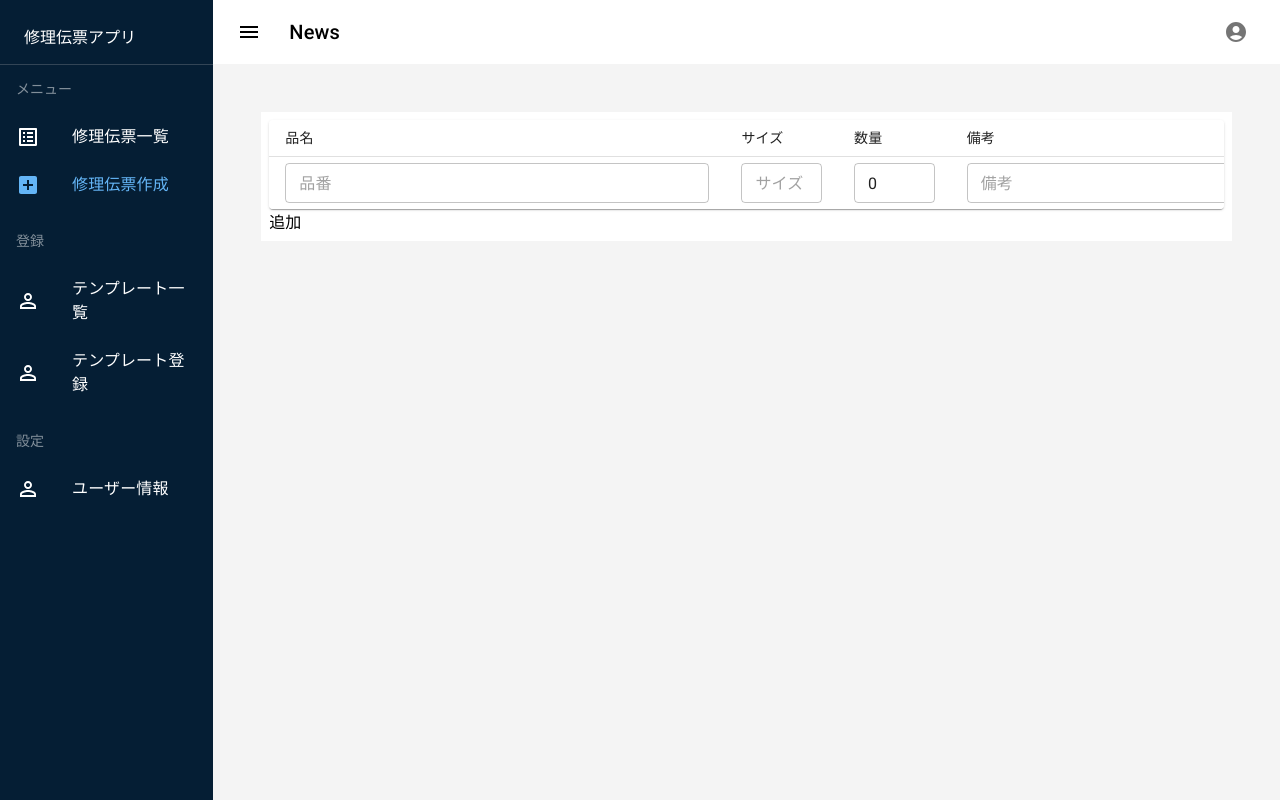
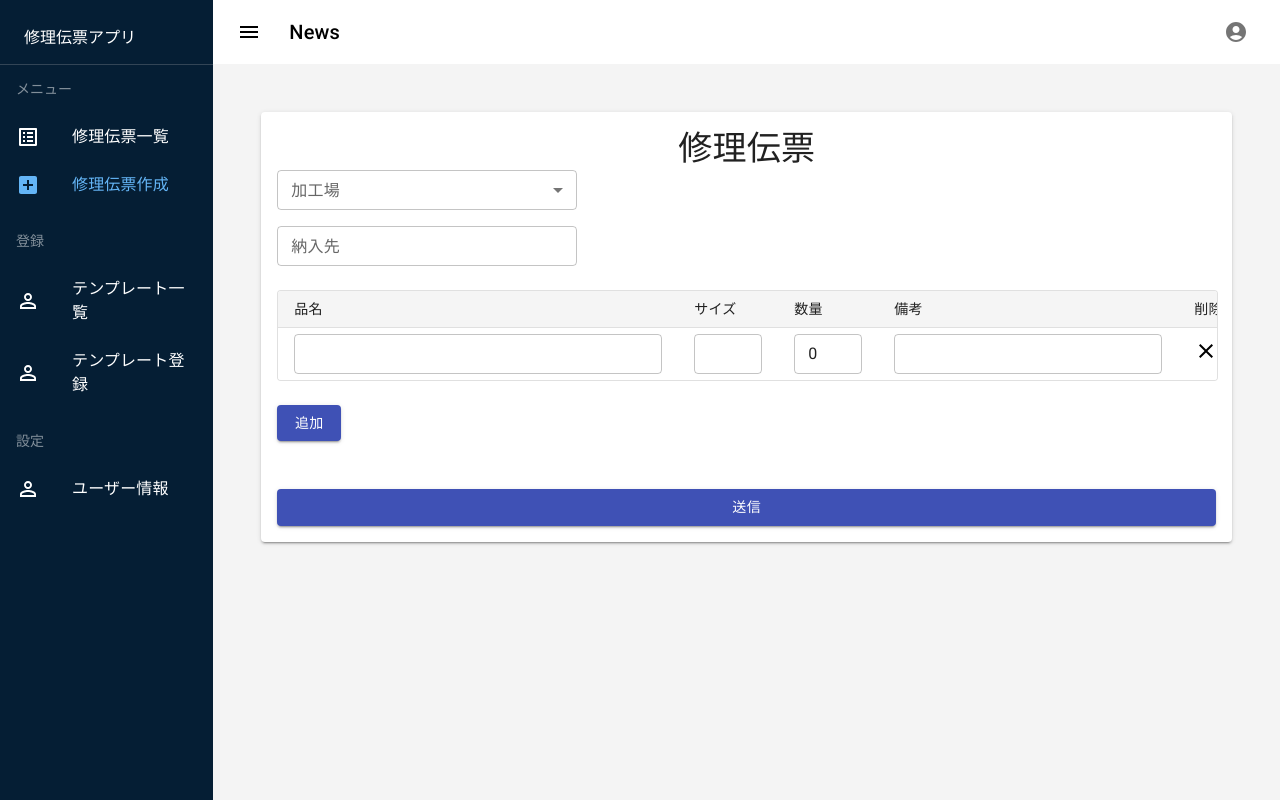
Before and after one commit to sukebon/daimaru-tokushima-repair, a Next.js app: page /marks/new in a window 1280 px wide. Built offline with nearby package versions, Linux system fonts and the light colour scheme; no server answers; sample sign-in values are in the browser's storage.

Commit message:
rejister

```diff
--- a/src/conponents/mark/MarkRow.tsx
+++ b/src/conponents/mark/MarkRow.tsx
@@ -1,33 +1,27 @@
-import { FormControl, OutlinedInput, TableCell, TableRow } from '@mui/material';
+import { Button, FormControl, OutlinedInput, TableCell, TableRow } from '@mui/material';
 import { NextPage } from 'next';
 import React from 'react';
-import { MarkType } from '../../../types/MarkType';
+import { UseFormRegister } from 'react-hook-form';
+import ClearIcon from '@mui/icons-material/Clear';
+
+type Inputs = {
+  factory: string;
+  deliveryPlace: string;
+  products: {
+    productNumber: string,
+    size: string,
+    quantity: number,
+    comment: string;
+  }[];
+};
 
 type Props = {
-  items: MarkType;
-  setItems: Function;
-  product: {
-    productNumber: string;
-    size: string;
-    quantity: number;
-    comment: string;
-  };
-  rowIndex: number;
+  register: UseFormRegister<Inputs>;
+  productIndex: number;
+  removeProduct: (index: number) => void;
 };
 
-const MarkRow: NextPage<Props> = ({ items, setItems, product, rowIndex }) => {
-
-  const handleChange = (e: React.ChangeEvent<HTMLTextAreaElement | HTMLInputElement>) => {
-    const name = e.target.name;
-    const value = e.target.value;
-    setItems(() => {
-      let newArray = [];
-      newArray = items.products.map((product, index) =>
-        index === rowIndex ? { ...product, [name]: value } : product
-      );
-      return { ...items, products: [...newArray] };
-    });
-  };
+const MarkRow: NextPage<Props> = ({ register, productIndex, removeProduct }) => {
 
   return (
     <>
@@ -35,46 +29,34 @@ const MarkRow: NextPage<Props> = ({ items, setItems, product, rowIndex }) => {
         sx={{ '&:last-child td, &:last-child th': { border: 0 } }}
       >
         <TableCell>
-          <FormControl fullWidth>
+          <FormControl fullWidth size="small">
             <OutlinedInput
-              name="productNumber"
-              size="small"
-              placeholder="品番"
-              value={product.productNumber}
-              onChange={handleChange} />
-
+              {...register(`products.${productIndex}.productNumber` as const, { required: true })}
+            />
           </FormControl>
         </TableCell>
         <TableCell>
-          <FormControl fullWidth>
+          <FormControl fullWidth size="small">
             <OutlinedInput
-              name="size"
-              size="small"
-              placeholder="サイズ"
-              value={product.size}
-              onChange={handleChange} />
+              {...register(`products.${productIndex}.size` as const, { required: true })}
+            />
           </FormControl>
         </TableCell>
         <TableCell >
-          <FormControl fullWidth>
-            <OutlinedInput
-              type='number'
-              name="quantity"
-              size="small"
-              placeholder="数量"
-              value={product.quantity}
-              onChange={handleChange} />
+          <FormControl fullWidth size="small" >
+            <OutlinedInput type="number"
+              {...register(`products.${productIndex}.quantity` as const, { required: true, min: 0 })}
+            />
           </FormControl>
         </TableCell>
         <TableCell>
-          <FormControl fullWidth>
+          <FormControl fullWidth size="small">
             <OutlinedInput
-              name="comment"
-              size="small"
-              placeholder="備考"
-              value={product.comment}
-              onChange={handleChange} />
+              {...register(`products.${productIndex}.comment`)} />
           </FormControl>
+        </TableCell>
+        <TableCell>
+          <ClearIcon sx={{ color: "black", cursor: "pointer" }} onClick={() => removeProduct(productIndex)} />
         </TableCell>
       </TableRow>
     </>
--- a/src/pages/_app.tsx
+++ b/src/pages/_app.tsx
@@ -5,20 +5,21 @@ import { AuthProvider } from "@/conponents/auth/AuthProvider";
 import { SWRConfig } from "swr";
 import axios from "axios";
 import '../styles/global.css';
+import { blue } from '@mui/material/colors';
 
 const fetcher = (url: string) => axios.get(url).then(res => res.data);
 
 const theme = createTheme({
   palette: {
     primary: {
-      light: '#757ce8',
-      main: '#3f50b5',
-      dark: '#002884',
+      light: '#6573c3',
+      main: "#3f51b5",
+      dark: '#2c387e',
       contrastText: '#fff',
     },
     secondary: {
       light: '#ff7961',
-      main: '#f44336',
+      main: '#3f51b5',
       dark: '#ba000d',
       contrastText: '#000',
     },
--- a/src/pages/marks/new.tsx
+++ b/src/pages/marks/new.tsx
@@ -1,64 +1,110 @@
 // import Input from '@mui/joy/Input';
-import { useState } from 'react';
-import { Box, Paper, Input, TableContainer, Table, TableHead, TableRow, TableCell, TableBody } from '@mui/material';
+import { Box, Paper, TableContainer, Table, TableHead, TableRow, TableCell, TableBody, Button } from '@mui/material';
 import MarkRow from '@/conponents/mark/MarkRow';
-import { MarkType } from '../../../types/MarkType';
-// import { useForm, SubmitHandler } from "react-hook-form";
+import { useForm, SubmitHandler, useFieldArray } from "react-hook-form";
+import TextField from '@mui/material/TextField';
+import { Typography, MenuItem, Grid } from '@mui/material';
+import { grey } from '@mui/material/colors';
+
+type Inputs = {
+  factory: string;
+  deliveryPlace: string;
+  products: {
+    productNumber: string,
+    size: string,
+    quantity: number,
+    comment: string;
+  }[];
+};
 
 const MarksNew = () => {
-  const [items, setItems] = useState({
-    products: [
-      {
+  const { register, handleSubmit, control, } = useForm<Inputs>({
+    defaultValues: {
+      factory: "",
+      deliveryPlace: "",
+      products: [{
         productNumber: "",
         size: "",
         quantity: 0,
         comment: ""
-      },
-    ]
-  } as MarkType);
+      }]
+    }
+  });
 
-  const addRow = () => {
-    setItems((prev) => {
-      const newItems = {
-        ...prev,
-        products: [
-          ...items.products, {
+  const { fields, append, remove } = useFieldArray({
+    control,
+    name: "products",
+  });
+
+  const addProduct = () => {
+    append({
       productNumber: "",
       size: "",
       quantity: 0,
       comment: ""
-          },]
-      };
-      return newItems;
     });
   };
-  console.log(items);
+
+  const removeProduct = (index: number) => {
+    remove(index);
+  };
+
+  const onSubmit: SubmitHandler<Inputs> = (data) => {
+    console.log(data);
+  };
+
   return (
-    <Box p={1} bgcolor="#fff">
-      <TableContainer component={Paper}>
+    <Paper elevation={2} >
+      <Box p={2} bgcolor="#fff" borderRadius={6}>
+        <Box width="100%" textAlign="center">
+          <Typography variant="h4" component="h2">修理伝票</Typography>
+        </Box>
+        <form onSubmit={handleSubmit(onSubmit)}>
+          <Grid container flexDirection="column" gap={2}>
+            <TextField select sx={{ width: "300px" }} label="加工場" variant="outlined" size="small"
+              {...register("factory", { required: true })}
+            >
+              <MenuItem value="徳島">
+                徳島工場
+              </MenuItem>
+              <MenuItem value="大野制帽所">
+                大野制帽所
+              </MenuItem>
+            </TextField>
+            <TextField sx={{ width: "300px" }} label="納入先" variant="outlined" size="small"
+              {...register("deliveryPlace", { required: true })}
+            />
+          </Grid>
+          <TableContainer component={Paper} variant="outlined" sx={{ mt: 3 }}>
             <Table size="small" sx={{ minWidth: 1000 }} aria-label="simple table">
-          <TableHead>
+              <TableHead sx={{ backgroundColor: grey["A100"] }}>
                 <TableRow>
-              <TableCell width="300px">品名</TableCell>
-              <TableCell width="50px">サイズ</TableCell>
-              <TableCell width="50px">数量</TableCell>
-              <TableCell width="200px">備考</TableCell>
+                  <TableCell width="40%">品名</TableCell>
+                  <TableCell width="10%">サイズ</TableCell>
+                  <TableCell width="10%">数量</TableCell>
+                  <TableCell width="30%">備考</TableCell>
+                  <TableCell width="10%">削除</TableCell>
                 </TableRow>
               </TableHead>
               <TableBody>
-            {items.products.map((product, index) => (
+                {fields.map((field, index) => (
                   <MarkRow
-                key={index}
-                items={items}
-                setItems={setItems}
-                product={product}
-                rowIndex={index} />
+                    key={field.id}
+                    register={register}
+                    productIndex={index}
+                    removeProduct={removeProduct}
+                  />
                 ))}
               </TableBody>
             </Table>
           </TableContainer>
-      <Box onClick={addRow}>追加</Box>
+          <Button variant="contained" onClick={addProduct} sx={{ mt: 3 }} > 追加</Button>
+          <Button type="submit" variant="contained" fullWidth sx={{ mt: 6 }}>
+            送信
+          </Button>
+        </form>
       </Box >
+    </Paper>
   );
 };
 
--- a/src/pages/signin.tsx
+++ b/src/pages/signin.tsx
@@ -1,5 +1,5 @@
 /* eslint-disable react-hooks/rules-of-hooks */
-import { Box, FormControl, Grid, Input, TextField } from "@mui/material";
+import { Box, Grid, TextField } from "@mui/material";
 import Button from "@mui/material/Button";
 import LockIcon from "@mui/icons-material/Lock";
 import { useForm, SubmitHandler } from "react-hook-form";
@@ -76,7 +76,7 @@ const Signin = () => {
                   label="email"
                   {...register("email", { required: true })}
                 />
-                {errors.email && <span>This field is required</span>}
+                {errors.email && <span>emailを入力してください</span>}
               </Grid>
               <Grid item width="100%">
                 <TextField
@@ -86,7 +86,7 @@ const Signin = () => {
                   label="password"
                   {...register("password", { required: true })}
                 />
-                {errors.password && <span>This field is required</span>}
+                {errors.password && <span>パスワードを入力してください</span>}
               </Grid>
               <Grid item sx={{ width: "100%" }}>
                 <Button type="submit" variant="contained" fullWidth>
```
Lines whose indentation alone changed are shown as unchanged.
